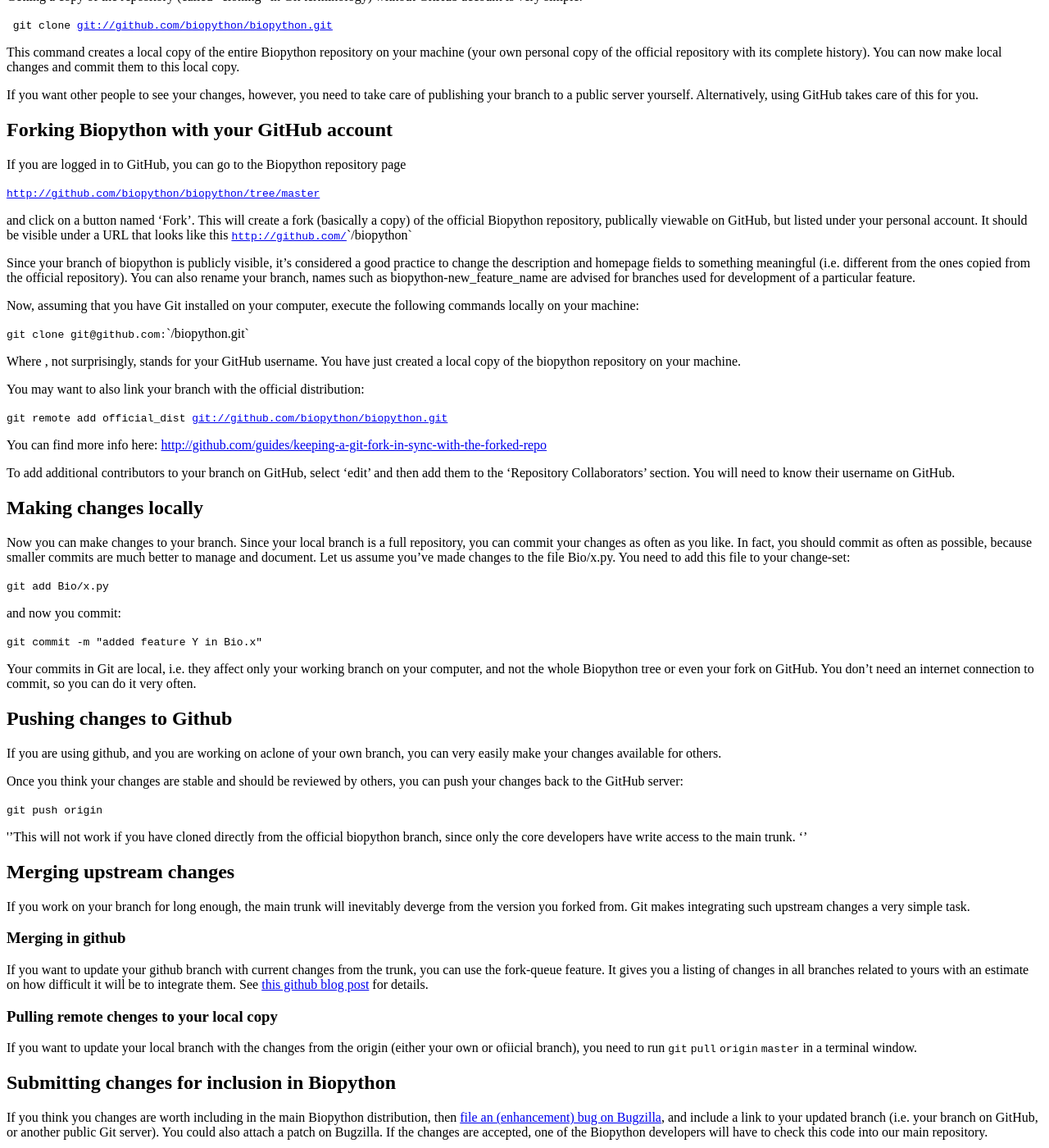
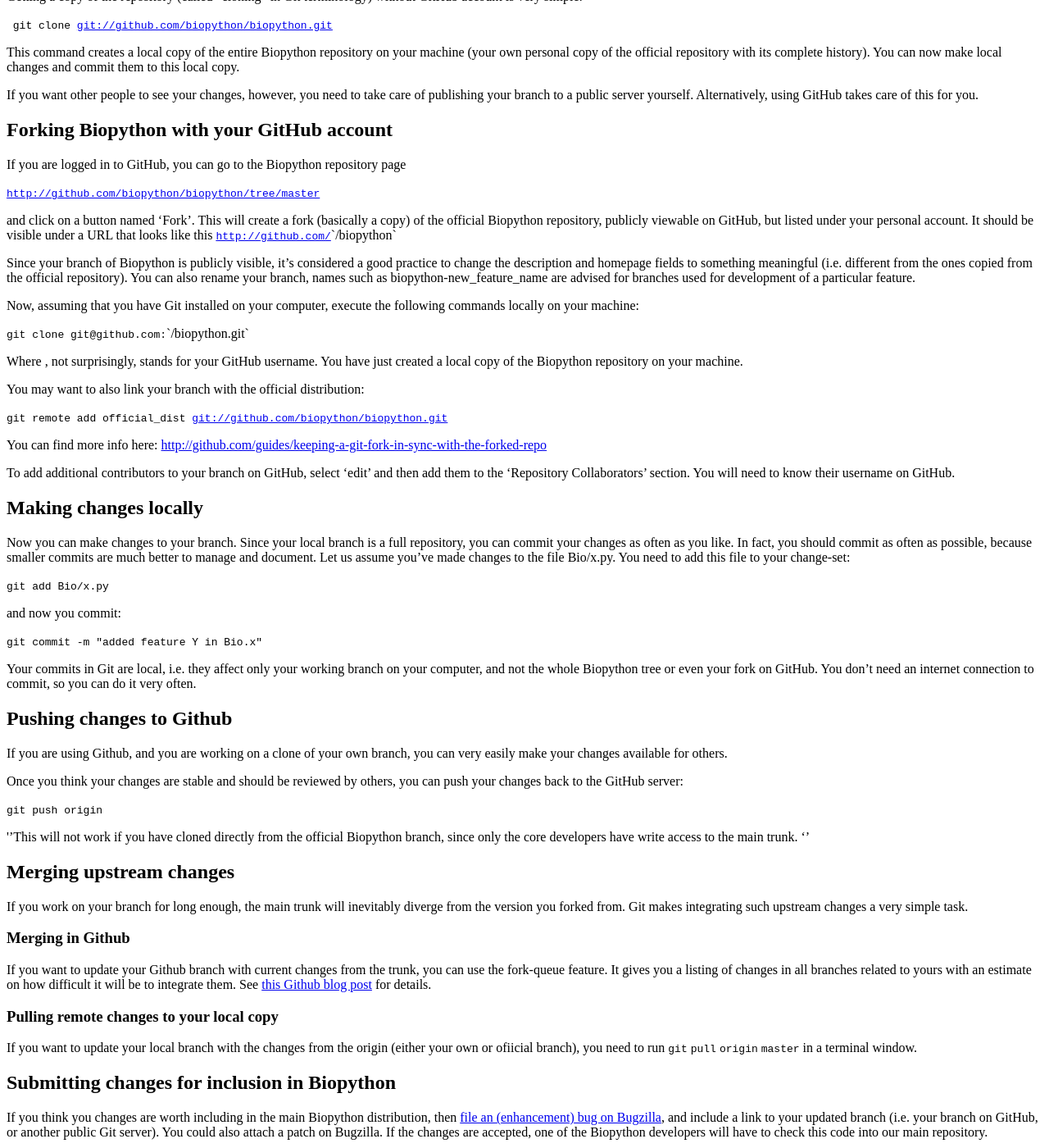
Before and after one commit to biopython/biopython.github.io, a Jekyll site: the page built from wiki/GitUsage.md, in a window 1280 px wide and 1400 px high, scrolled down 1648 px. Shown: the whole window at 82% size. Built offline with Jekyll 4.4.1, drawn with Linux system fonts in a browser that asks for light colours; some of the changed text lies outside the part shown.

Commit message:
fixing typos

```diff
--- a/wiki/GitUsage.md
+++ b/wiki/GitUsage.md
@@ -129,7 +129,7 @@ repository a public branch of the project. If you do so, other people
 will be able to easily review your code, make their own branches from it
 or merge it back to the trunk.
 
-Using branches on github is the preferred way to work on new features
+Using branches on Github is the preferred way to work on new features
 for Biopython, so it's useful to learn it and use it even if you think
 your changes are not for immediate inclusion into the main trunk of
 Biopython. But even if you decide not to use github, you can always
@@ -162,12 +162,12 @@ page
 [`http://github.com/biopython/biopython/tree/master`](http://github.com/biopython/biopython/tree/master)
 
 and click on a button named 'Fork'. This will create a fork (basically a
-copy) of the official Biopython repository, publically viewable on
-GitHub, but listed under your personal account. It should be visible
-under a URL that looks like this
+copy) of the official Biopython repository, publicly viewable on GitHub,
+but listed under your personal account. It should be visible under a URL
+that looks like this
 [`http://github.com/`](http://github.com/)<your username>`/biopython`
 
-Since your branch of biopython is publicly visible, it's considered a
+Since your branch of Biopython is publicly visible, it's considered a
 good practice to change the description and homepage fields to something
 meaningful (i.e. different from the ones copied from the official
 repository). You can also rename your branch, names such as
@@ -180,7 +180,7 @@ following commands locally on your machine:
 `git clone git@github.com:`<your username>`/biopython.git`
 
 Where <your username>, not surprisingly, stands for your GitHub
-username. You have just created a local copy of the biopython repository
+username. You have just created a local copy of the Biopython repository
 on your machine.
 
 You may want to also link your branch with the official distribution:
@@ -218,7 +218,7 @@ it very often.
 Pushing changes to Github
 -------------------------
 
-If you are using github, and you are working on aclone of your own
+If you are using Github, and you are working on a clone of your own
 branch, you can very easily make your changes available for others.
 
 Once you think your changes are stable and should be reviewed by others,
@@ -227,25 +227,25 @@ you can push your changes back to the GitHub server:
 `git push origin`
 
 ''This will not work if you have cloned directly from the official
-biopython branch, since only the core developers have write access to
+Biopython branch, since only the core developers have write access to
 the main trunk. ''
 
 Merging upstream changes
 ------------------------
 
 If you work on your branch for long enough, the main trunk will
-inevitably deverge from the version you forked from. Git makes
+inevitably diverge from the version you forked from. Git makes
 integrating such upstream changes a very simple task.
 
-### Merging in github
+### Merging in Github
 
-If you want to update your github branch with current changes from the
+If you want to update your Github branch with current changes from the
 trunk, you can use the fork-queue feature. It gives you a listing of
 changes in all branches related to yours with an estimate on how
-difficult it will be to integrate them. See [this github blog
+difficult it will be to integrate them. See [this Github blog
 post](http://github.com/blog/270-the-fork-queue) for details.
 
-### Pulling remote chenges to your local copy
+### Pulling remote changes to your local copy
 
 If you want to update your local branch with the changes from the origin
 (either your own or ofiicial branch), you need to run `git` `pull`
@@ -269,7 +269,7 @@ delete your now redundant bug fix branch on GitHub. Branches can be
 deleted by selecting 'edit' and then 'delete repository' from the bottom
 of the edit page.
 
-It is mandatory to merge with the current trunk of biopython before
+It is mandatory to merge with the current trunk of Biopython before
 submitting your changes to avoid excess work on the receiving side.
 
 Evaluating changes
```
Also changed, not shown: other parts of wiki/GitUsage.md (+11 -11 lines), 1 other file.
